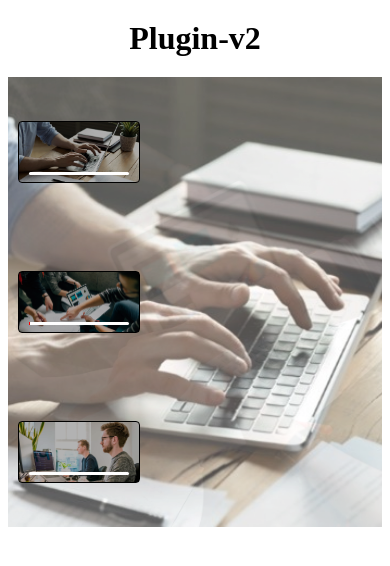
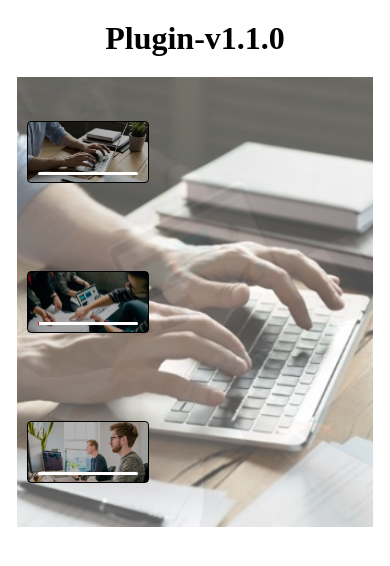
Before and after one commit to Sekma/plugin.cm.sct-v1.1.0, a plain HTML site: page index.html in a window 390 px wide. Drawn offline with nearby package versions, Linux system fonts and the light colour scheme.

Commit message:
finished

```diff
--- a/css/plugin-v2.0.0.css
+++ b/css/plugin-v2.0.0.css
@@ -73,10 +73,14 @@
                 height: 3px;
                 background-color: red;
             }
-
+            @media (max-width: 992px){
+                .backgroundPosition{
+                    width: 90%;
+                }
+            }
             @media (max-width: 767px){
                 .backgroundPosition{
-                    width: 100%;
+                    width: 95%;
                 }
                 .screen{
                     width: 120px;
--- a/index.html
+++ b/index.html
@@ -11,7 +11,7 @@
         <script src="js/jquery.plugin-v2.0.0.js"></script>
     </head>
     <body>
-        <h1>Plugin-v2</h1>
+        <h1>Plugin-v1.1.0</h1>
         <section id="home" class="backgroundPosition">
             <div class="screen" id="screen"><div class="whiteTube" id="whiteTube1"><div id="redTube"></div></div></div>
             <div class="screen" id="screen"><div class="whiteTube" id="whiteTube2"><div id="redTube"></div></div></div>
```
